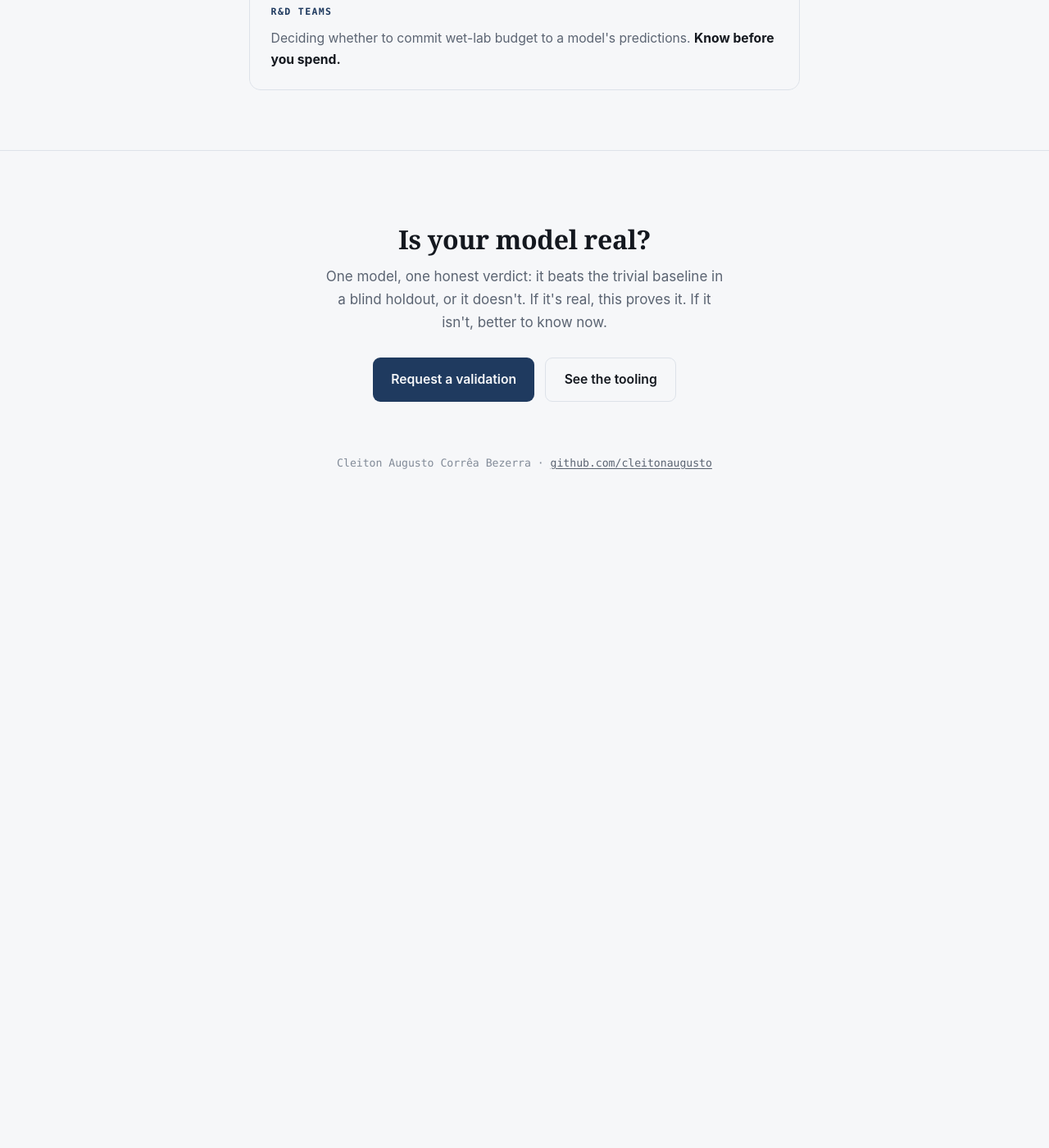
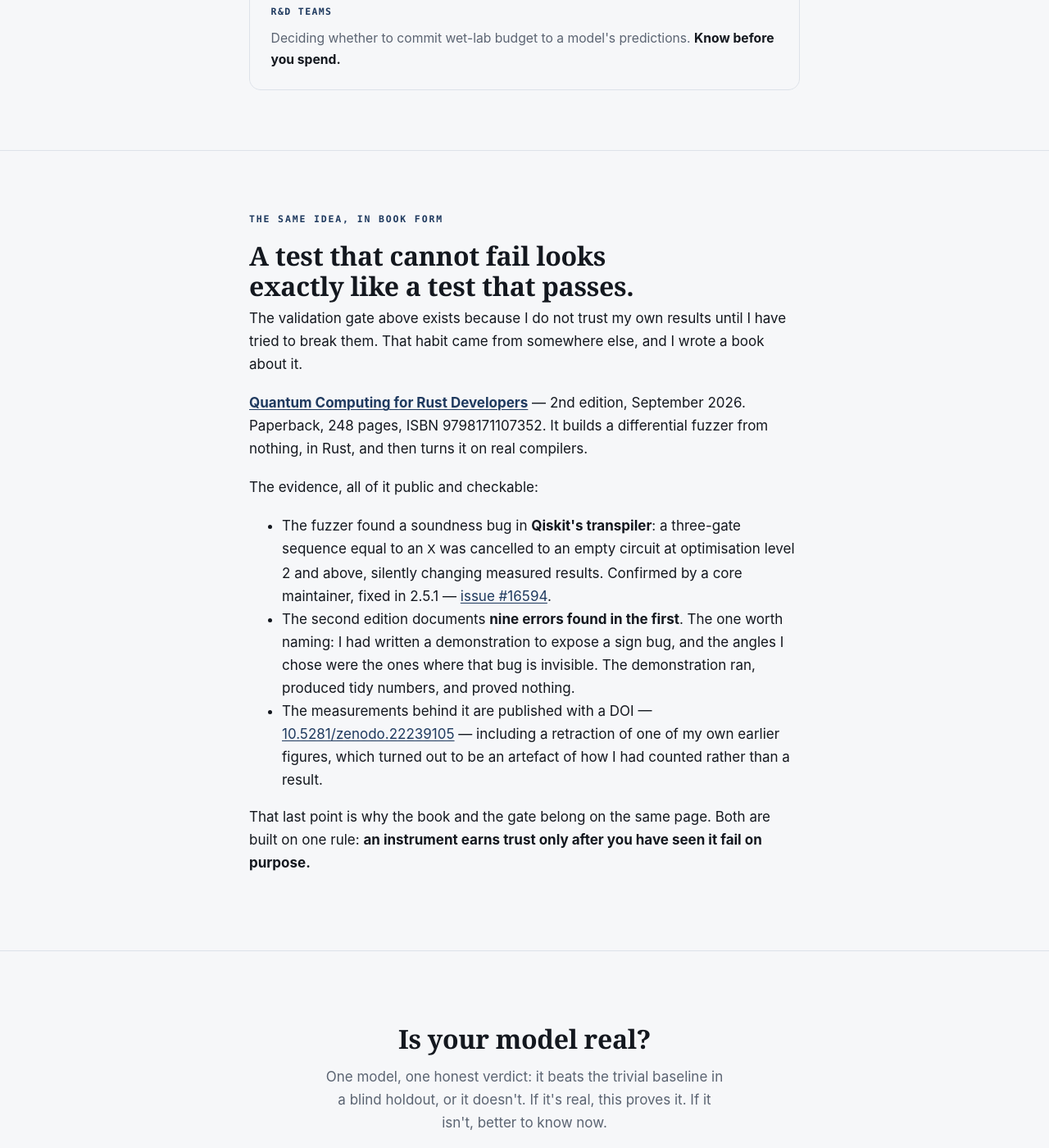
Before and after one commit to cleitonaugusto/cleitonaugusto.github.io, a Jekyll site: the page validation/index.html, which Jekyll copies as it is, in a window 1280 px wide and 1400 px high, scrolled down 3888 px. Shown: the whole window at 82% size. Built offline with Jekyll 4.4.1, drawn with Linux system fonts in a browser that asks for light colours; before the commit the page ends 4550 px from its top, so only the background shows below that.

Commit message:
Add the published book, with the evidence
The paperback went on sale today. It gets a section on the validation page,
because the gate and the book are the same idea in different domains: an
instrument earns trust only after you have seen it fail on purpose.

Everything claimed there is checkable: the Qiskit issue number, the ISBN, the
DOI, and the retraction of one of my own earlier figures.

```diff
--- a/validation/index.html
+++ b/validation/index.html
@@ -289,6 +289,43 @@
 
   <hr class="rule">
 
+  <section>
+    <div class="wrap">
+      <p class="kicker">The same idea, in book form</p>
+      <h2>A test that cannot fail looks exactly like a test that passes.</h2>
+      <p>The validation gate above exists because I do not trust my own results until I have
+      tried to break them. That habit came from somewhere else, and I wrote a book about it.</p>
+
+      <p><b><a href="https://www.amazon.com/dp/B0HHNQZBD3">Quantum Computing for Rust
+      Developers</a></b> — 2nd edition, September 2026. Paperback, 248 pages,
+      ISBN&nbsp;9798171107352. It builds a differential fuzzer from nothing, in Rust, and then
+      turns it on real compilers.</p>
+
+      <p>The evidence, all of it public and checkable:</p>
+      <ul>
+        <li>The fuzzer found a soundness bug in <b>Qiskit's transpiler</b>: a three-gate sequence
+        equal to an <code>X</code> was cancelled to an empty circuit at optimisation level 2 and
+        above, silently changing measured results. Confirmed by a core maintainer, fixed in 2.5.1 —
+        <a href="https://github.com/Qiskit/qiskit/issues/16594">issue&nbsp;#16594</a>.</li>
+
+        <li>The second edition documents <b>nine errors found in the first</b>. The one worth
+        naming: I had written a demonstration to expose a sign bug, and the angles I chose were
+        the ones where that bug is invisible. The demonstration ran, produced tidy numbers, and
+        proved nothing.</li>
+
+        <li>The measurements behind it are published with a DOI —
+        <a href="https://doi.org/10.5281/zenodo.22239105">10.5281/zenodo.22239105</a> — including
+        a retraction of one of my own earlier figures, which turned out to be an artefact of how
+        I had counted rather than a result.</li>
+      </ul>
+
+      <p>That last point is why the book and the gate belong on the same page. Both are built on
+      one rule: <b>an instrument earns trust only after you have seen it fail on purpose.</b></p>
+    </div>
+  </section>
+
+  <hr class="rule">
+
   <section class="cta">
     <div class="wrap">
       <h2>Is your model real?</h2>
```
Also changed, not shown: index.html (+10 -0 lines).
